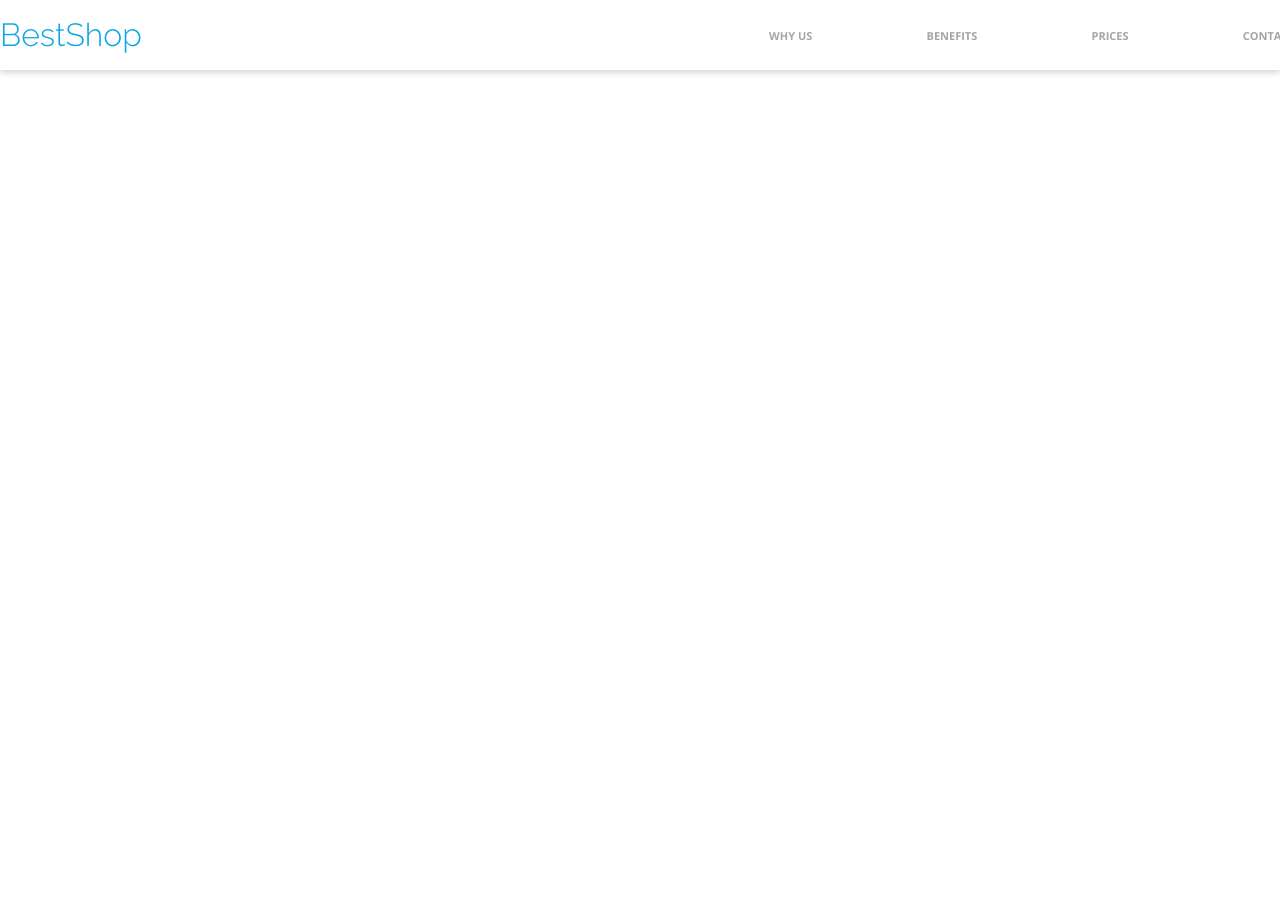
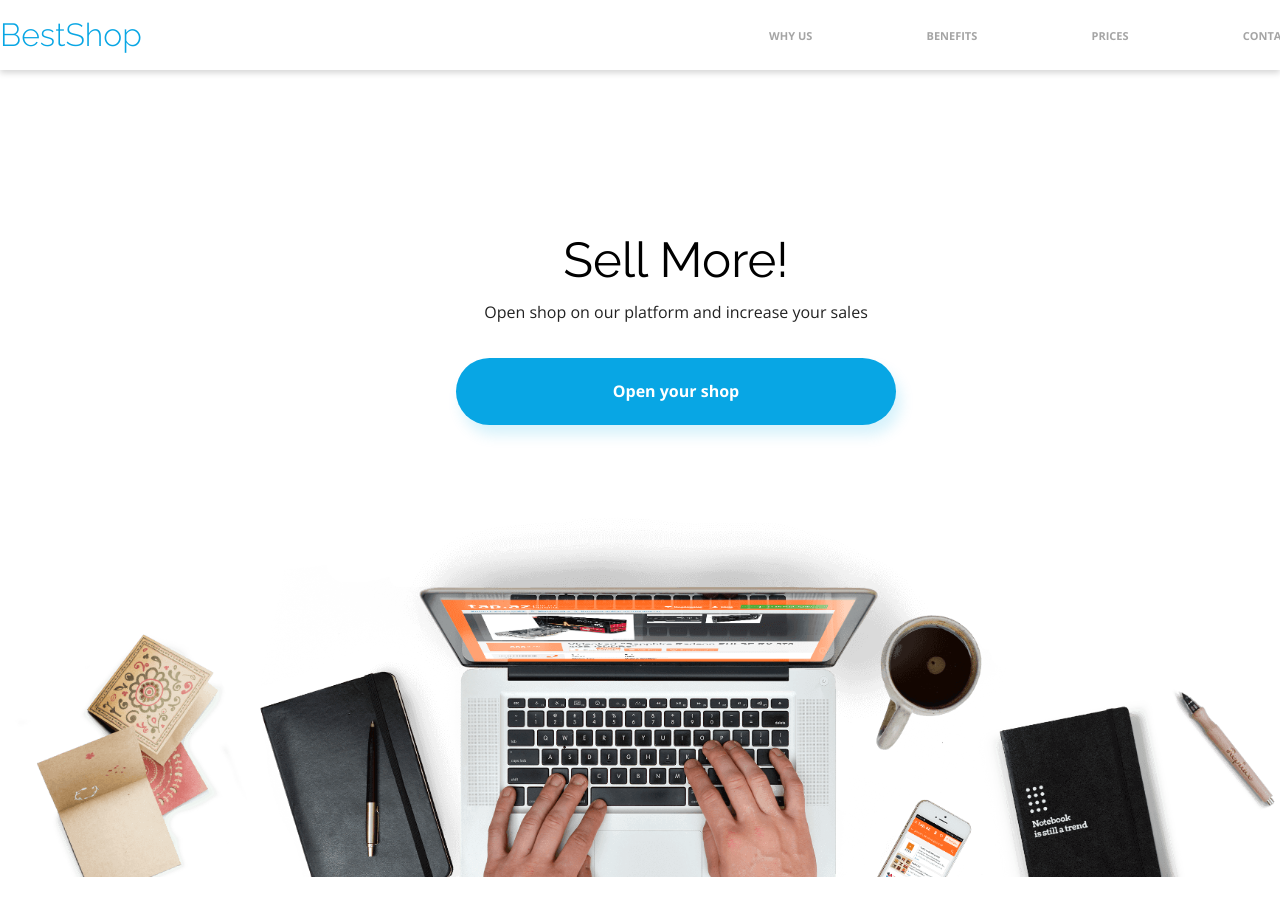
Before and after one commit to KlaudiaSt0/Best-Shop, a plain HTML site: page index.html in a window 1280 px wide. Shown: the top 916 px of the page. Before the commit the page ends 800 px from the top, so only its background shows below. Drawn offline with nearby package versions, Linux system fonts and the light colour scheme.

Commit message:
banner section completed

```diff
--- a/css/style.css
+++ b/css/style.css
@@ -50,8 +50,55 @@ header .container {
     font-family: var(--font-open-sans);
     font-weight: bold;
     height: 70px;
+    cursor: pointer;
 }
 .nav-element:hover {
     color: var(--color-black);
     border-bottom: 4px solid var(--color-primary);
 }
+.banner {
+    height: 712px;
+    margin: 130px 0 100px;
+    display: flex;
+    flex-direction: column;
+    justify-content: space-around;
+}
+.banner .container {
+    display: flex;
+    flex-direction: column;
+    align-items: center;
+}
+.banner h1 {
+    font-size: 49px;
+    font-family: var(--font-raleway);
+    color: var(--color-black);
+    margin-bottom: 20px;
+}
+.banner p {
+    font-size: 16px;
+    font-family: var(--font-open-sans);
+    margin-bottom: 38px;
+}
+.banner a {
+    height: 67px;
+    width: 440px;
+    border-radius: 40px;
+    box-shadow: 5px 10px 14px #07ACE629;
+    color: var(--color-white);
+    font-family: var(--font-open-sans);
+    font-size: 16px;
+    background-color: var(--color-primary);
+    display: flex;
+    align-items: center;
+    justify-content: center;
+    text-decoration: none;
+    font-weight: bolder;
+    cursor: pointer;
+}
+.banner a:hover {
+    color: var(--color-black);
+}
+.banner img {
+    width: 100%;
+    height: auto;
+}
--- a/index.html
+++ b/index.html
@@ -33,6 +33,13 @@
     </nav>
   </div>
 </header>
-
+<section class="banner">
+  <div class="container">
+    <h1>Sell More!</h1>
+    <p>Open shop on our platform and increase your sales</p>
+    <a href="#">Open your shop</a>
+  </div>
+  <img src="assets/Background.png" alt="desktop with a laptop">
+</section>
 </body>
 </html>
```
